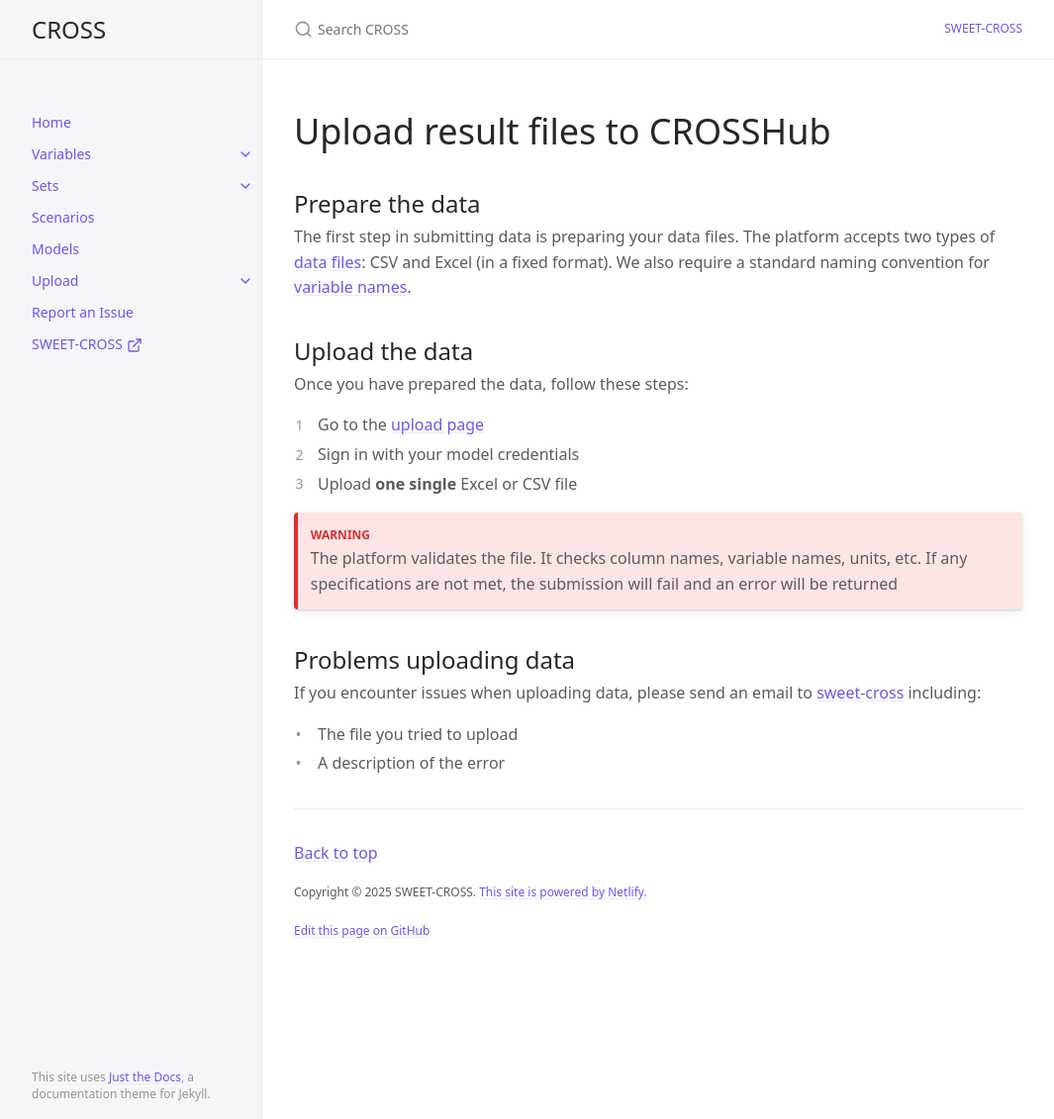
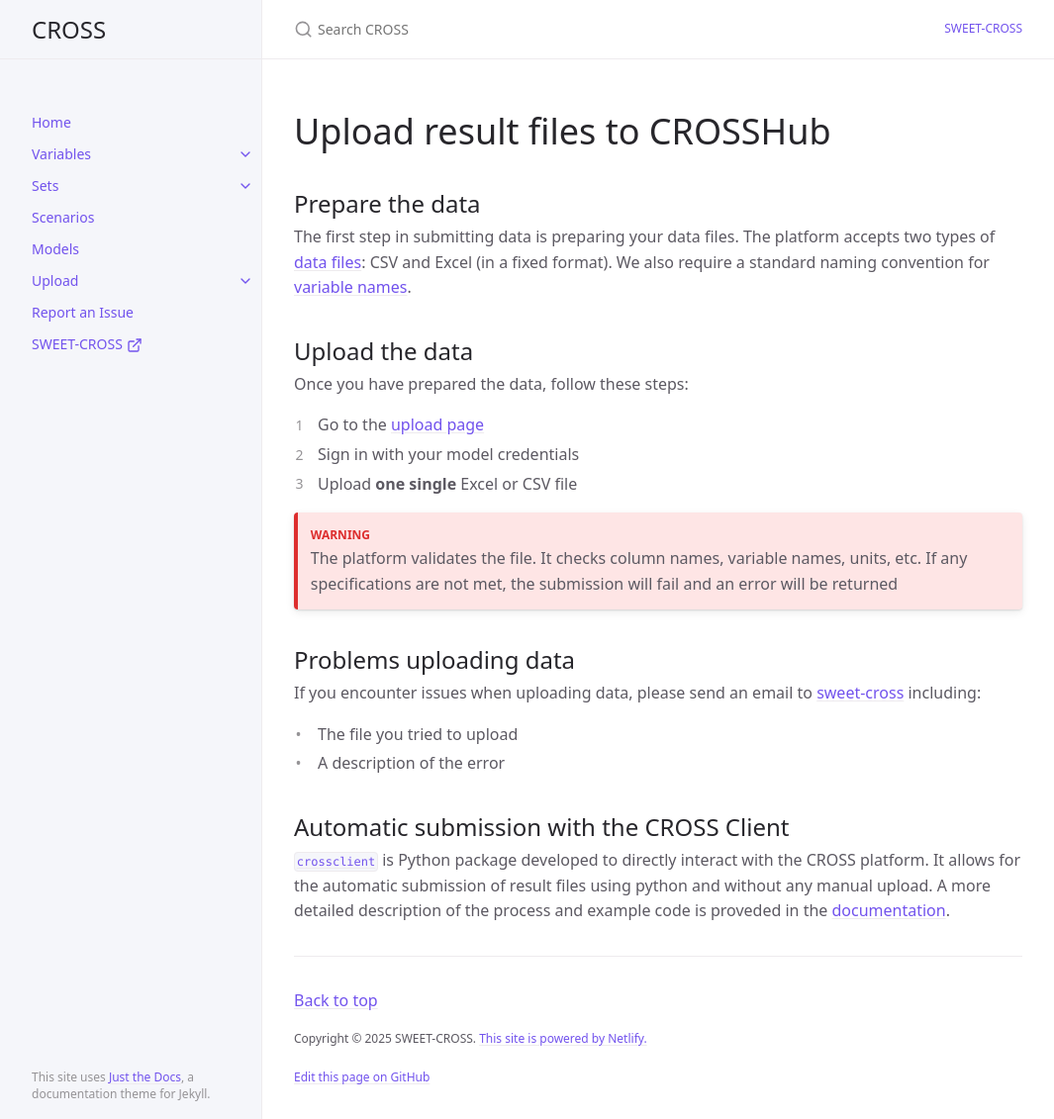
Before and after one commit to sweet-cross/data-model, a Jekyll site: the page built from docs/upload/index.md, in a window 1280 px wide and 1131 px high. Shown: the whole window at 99% size, without its empty margins (107-1172 px from the left). Built offline with Jekyll 4.4.1, drawn with Linux system fonts in a browser that asks for light colours; cached includes are drawn as plain includes.

Commit message:
Document automatic submission with CROSS Client
Added section on automatic submission with CROSS Client.

```diff
--- a/docs/upload/index.md
+++ b/docs/upload/index.md
@@ -24,9 +24,13 @@ Once you have prepared the data, follow these steps:
 {: .warning }
 The platform validates the file. It checks column names, variable names, units, etc. If any specifications are not met, the submission will fail and an error will be returned
 
-
 ## Problems uploading data
 
 If you encounter issues when uploading data, please send an email to [sweet-cross](mailto:sweet.cross.ch[at]gmail.com?subject=technicalproblem) including:
 - The file you tried to upload
 - A description of the error
+
+## Automatic submission with the CROSS Client
+[`crossclient`](https://sweet-cross.github.io/crossclient) is Python package developed to directly interact with the CROSS platform.
+It allows for the automatic submission of result files using python and without any manual upload. A more detailed
+description of the process and example code is proveded in the [documentation](https://sweet-cross.github.io/crossclient/api/#result-submission).
```
